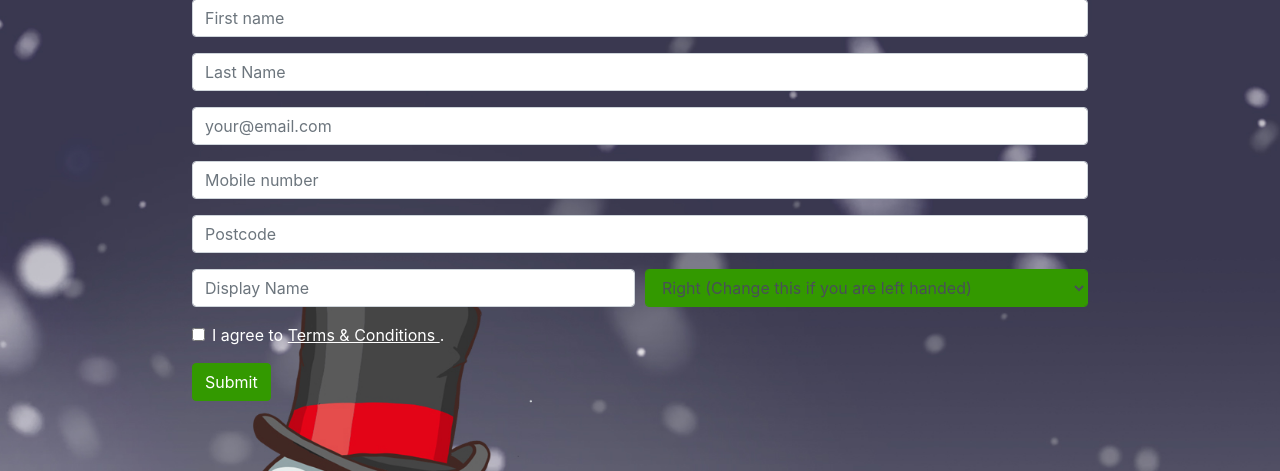
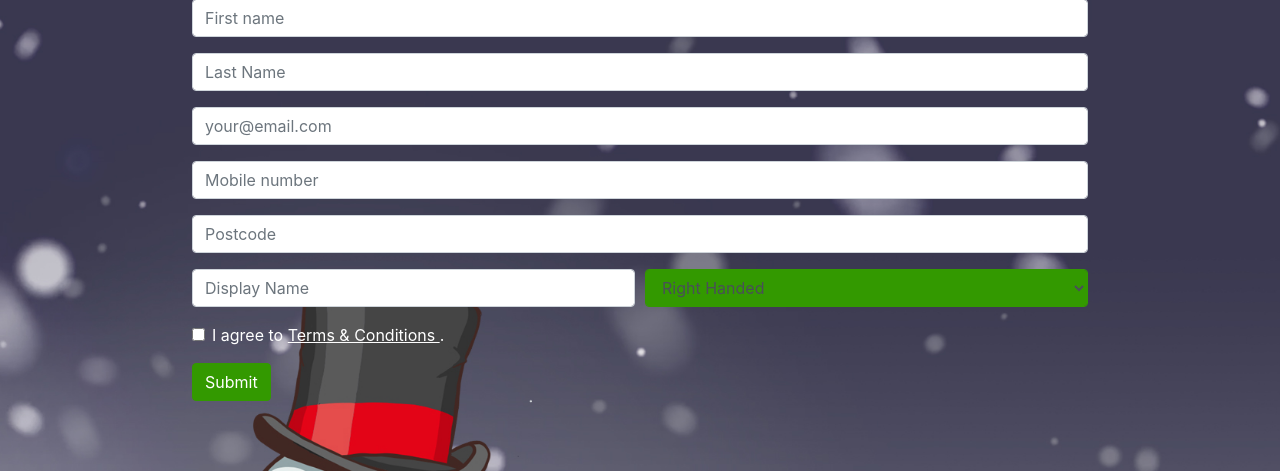
Before and after one commit to benneic/startvr-flask-mongo, a Flask app: page /signup in a window 1280 px wide. Shown: the part 201-672 px from the top of the page. Run offline with Flask 2, Linux system fonts and the light colour scheme; some libraries are stand-ins or nearby versions.

Commit message:
Update signup.html

```diff
--- a/app/templates/signup.html
+++ b/app/templates/signup.html
@@ -67,8 +67,8 @@
                 </div>
                 <div class="col">
                     <select class="form-control" id="hand" name="hand">
-                        <option value="right" selected>Right (Change this if you are left handed)</option>
-                        <option value="left">Left</option>
+                        <option value="right" selected>Right Handed</option>
+                        <option value="left">Left Handed</option>
                     </select>
                 </div>
             </div>
```
